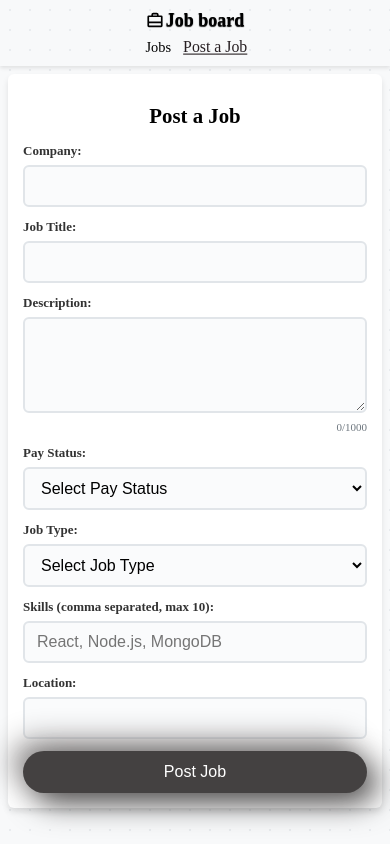
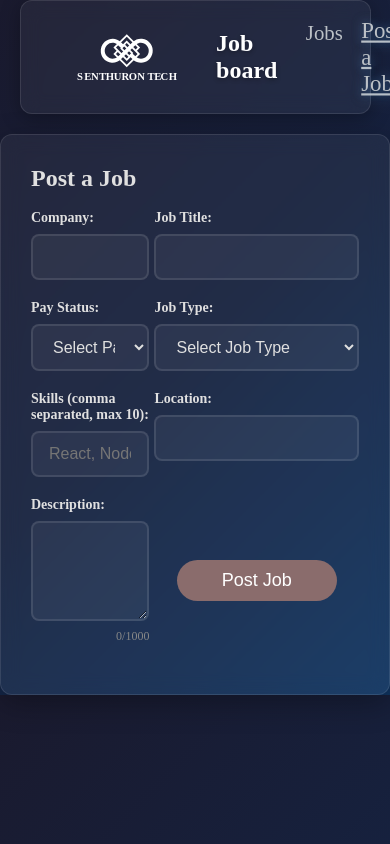
Before and after one commit to aravindh99/job, a React (Vite) app in the folder frontend/: page /jobs/post in a window 390 px wide. Built offline with nearby package versions, Linux system fonts and the light colour scheme; no server answers.

Commit message:
added bg color and css transitions and button gradient colors

```diff
--- a/frontend/package.json
+++ b/frontend/package.json
@@ -12,7 +12,6 @@
   "dependencies": {
     "react": "^19.1.0",
     "react-dom": "^19.1.0",
-    "react-icons": "^5.5.0",
     "react-router-dom": "^7.7.1"
   },
   "devDependencies": {
--- a/frontend/src/Pages/JobForm.jsx
+++ b/frontend/src/Pages/JobForm.jsx
@@ -142,7 +142,7 @@ const JobForm = () => {
         <>
             <Header/>
             <div className="job-form-container">
-                <h1 className="page-title">Post a Job</h1>
+                <h2>Post a Job</h2><br/>
 
             {message && <div className={`message ${message.includes('success') ? 'success' : 'error'}`}>{message}</div>}
 
--- a/frontend/src/components/Header.jsx
+++ b/frontend/src/components/Header.jsx
@@ -1,12 +1,12 @@
 import React from 'react'
 import { NavLink } from 'react-router-dom'
-import { PiSuitcaseSimpleBold } from "react-icons/pi";
+
 
 const Header = () => {
   return (
     <div className='head'>
     <header className="header">
-      <span className="logo"><PiSuitcaseSimpleBold />Job board</span>
+      <span className="logo"><img src="/senthuron.svg" alt="Logo" />Job board</span>
        <nav className="nav">
         <NavLink to="/jobs" end className={({isActive})=> isActive ? "active-nav":"nav-link"}>Jobs</NavLink>
         <NavLink to="/jobs/post" className={({isActive})=> isActive ? "active-nav":"nav-link"}>Post a Job</NavLink>
--- a/frontend/src/index.css
+++ b/frontend/src/index.css
@@ -3,37 +3,46 @@
   margin: 0;
   padding: 0;
   box-sizing: border-box;
+  color: inherit;
 }
 
-html, body, #root {
-  height: 100%;
-  width: 100%;
-  margin: 0;
-  padding: 0;
+*:not(input):not(textarea):not(select) {
+  background-color: transparent;
 }
 
+/* Dark Theme Base */
+html,
 body {
+  background-color: #1a1a2e !important;
+  background: linear-gradient(135deg, #1a1a2e 0%, #16213e 50%, #0f3460 100%) !important;
+  color: #e0e0e0 !important;
+}
 
-    background-color: #f8f9fa;
-    background-image: radial-gradient(circle, #e9ecef 1px, transparent 1px);
-    background-size: 20px 20px;
-}
 
 /* Common Elements */
 .page-title {
-  margin: 20px 0;
+  margin: 20px 90px;
+  color: #ffffff;
+  text-shadow: 0 2px 4px rgba(0, 0, 0, 0.3);
 }
 
 .loading {
   text-align: center;
   padding: 60px 20px;
   font-size: 18px;
-  color: #666;
+  color: #b0b0b0;
+  background: rgba(255, 255, 255, 0.05);
+  border-radius: 12px;
+  backdrop-filter: blur(10px);
+  border: 1px solid rgba(255, 255, 255, 0.1);
 }
 
 .error {
   padding: 20px;
-  color: red;
+  color: #ff6b6b;
+  background: rgba(255, 107, 107, 0.1);
+  border: 1px solid rgba(255, 107, 107, 0.3);
+  border-radius: 8px;
 }
 
 /* Header */
@@ -42,10 +51,19 @@ body {
   display: flex;
   justify-content: space-between;
   align-items: center;
-  box-shadow: 2px 4px 2px rgba(0, 0, 0, 0.1);
+  box-shadow: 0 4px 20px rgba(0, 0, 0, 0.3);
   width: 90%;
+  background: rgba(255, 255, 255, 0.05);
+  backdrop-filter: blur(10px);
+  border: 1px solid rgba(255, 255, 255, 0.1);
+  border-radius: 12px;
 }
 
+.logo img {
+  filter: brightness(0) invert(1);
+  width: 200px;
+  height: 64px;
+}
 .nav {
   display: flex;
   gap: 20px;
@@ -54,17 +72,21 @@ body {
 .nav-link {
   text-decoration: none;
   font-size: 1.3rem;
-  color: #000;
+  color: #e0e0e0;
+  transition: all 0.3s ease;
 }
 
-.active-nav{
+.active-nav {
   font-size: 1.3rem;
   transform: scale(1.1);
-  color: #271f22;
+  color: #64b5f6;
+  text-shadow: 0 0 10px rgba(100, 181, 246, 0.5);
 }
 
 .nav-link:hover {
   transform: scale(1.3);
+  color: #ffffff;
+  text-shadow: 0 0 10px rgba(255, 255, 255, 0.3);
 }
 
 .head {
@@ -75,11 +97,12 @@ body {
 .logo {
   font-size: 24px;
   font-weight: bold;
-  text-shadow: 0 1px 1px;
+  color: #ffffff;
+  text-shadow: 0 2px 4px rgba(0, 0, 0, 0.3);
   display: flex;
   justify-content: center;
   align-items: center;
-  gap: 4px  ;
+  gap: 4px;
   animation: dropIn 2s ease-out forwards;
 }
 
@@ -88,10 +111,12 @@ body {
     transform: translateY(-100px);
     opacity: 0;
   }
+
   60% {
     transform: translateY(20px);
     opacity: 1;
   }
+
   100% {
     transform: translateY(0);
   }
@@ -117,35 +142,51 @@ body {
 }
 
 .job-card {
-  border: 1px solid #ccc;
+  border: 1px solid rgba(255, 255, 255, 0.1);
   padding: 15px;
-  border-radius: 8px;
-  box-shadow: 0 2px 4px rgba(0, 0, 0, 0.1);
+  border-radius: 12px;
+  background: rgba(255, 255, 255, 0.05);
+  backdrop-filter: blur(10px);
+  box-shadow: 0 4px 20px rgba(0, 0, 0, 0.3);
+  transition: all 0.3s ease;
 }
 
 .job-card:hover {
-  transform: translateX(-2px);
-  box-shadow: 0 4px 12px rgba(0, 0, 0, 0.15);
+  transform: translateY(-5px);
+  box-shadow: 0 8px 30px rgba(0, 0, 0, 0.4);
+  background: rgba(255, 255, 255, 0.08);
+  border-color: rgba(255, 255, 255, 0.2);
 }
 
 .job-title {
   margin-bottom: 10px;
   text-decoration: none;
+  color: #ffffff;
+  font-weight: 600;
 }
 
 .job-info {
   margin: 5px 0;
   text-decoration: none;
+  color: #b0b0b0;
+}
+
+.job-info strong {
+  color: #e0e0e0;
 }
 
 .job-date {
   margin: 5px 0;
-  color: #666;
+  color: #888;
 }
 
 .no-jobs {
   text-align: center;
   padding: 40px;
+  color: #b0b0b0;
+  background: rgba(255, 255, 255, 0.05);
+  border-radius: 12px;
+  backdrop-filter: blur(10px);
 }
 
 /* Job Form */
@@ -153,9 +194,11 @@ body {
   max-width: 900px;
   margin: 0 auto;
   padding: 30px;
-  background: white;
+  background: rgba(255, 255, 255, 0.05);
+  backdrop-filter: blur(10px);
+  border: 1px solid rgba(255, 255, 255, 0.1);
   border-radius: 12px;
-  box-shadow: 0 4px 6px rgba(0, 0, 0, 0.1);
+  box-shadow: 0 8px 30px rgba(0, 0, 0, 0.3);
   margin-top: 20px;
 }
 
@@ -163,10 +206,10 @@ body {
   width: 100%;
   display: grid;
   grid-template-areas:
-  "comp tit"
-  "pay job"
-  "skill loc"
-  "des but"
+    "comp tit"
+    "pay job"
+    "skill loc"
+    "des but"
   ;
   column-gap: 5px;
 }
@@ -175,32 +218,38 @@ body {
   margin-bottom: 20px;
   grid-area: comp;
 }
+
 .form-group1 {
   margin-bottom: 20px;
   grid-area: tit;
 }
+
 .form-group2 {
   margin-bottom: 20px;
   grid-area: des;
 }
+
 .form-group3 {
   margin-bottom: 20px;
   grid-area: pay;
 }
+
 .form-group4 {
   margin-bottom: 20px;
   grid-area: job;
 }
+
 .form-group5 {
   margin-bottom: 20px;
   grid-area: skill;
 }
+
 .form-group6 {
   margin-bottom: 20px;
   grid-area: loc;
 }
 
-.apply-button{
+.apply-button {
   grid-area: but;
   align-self: center;
   justify-self: center;
@@ -210,7 +259,7 @@ body {
   display: block;
   margin-bottom: 8px;
   font-weight: 600;
-  color: #333;
+  color: #e0e0e0;
   font-size: 14px;
 }
 
@@ -219,27 +268,28 @@ body {
 .form-select {
   width: 100%;
   padding: 12px 16px;
-  border: 2px solid #e1e5e9;
+  border: 2px solid rgba(255, 255, 255, 0.1);
   border-radius: 8px;
   font-size: 16px;
   transition: border-color 0.3s, box-shadow 0.3s;
-  background-color: #fafbfc;
+  background-color: rgba(255, 255, 255, 0.05);
+  color: #e0e0e0;
 }
 
 .form-input:focus,
 .form-textarea:focus,
 .form-select:focus {
   outline: none;
-  border-color: #bad4f1;
-  box-shadow: 0 0 0 3px rgba(0, 123, 255, 0.1);
-  background-color: white;
+  border-color: #64b5f6;
+  box-shadow: 0 0 0 3px rgba(100, 181, 246, 0.2);
+  background-color: rgba(255, 255, 255, 0.08);
 }
 
 .form-input.error,
 .form-textarea.error,
 .form-select.error {
-  border-color: #dc3545;
-  background-color: #fff5f5;
+  border-color: #ff6b6b;
+  background-color: rgba(255, 107, 107, 0.1);
 }
 
 .form-textarea {
@@ -256,20 +306,20 @@ body {
 }
 
 .message.success {
-  background-color: #d4edda;
-  color: #155724;
-  border: 1px solid #c3e6cb;
+  background-color: rgba(76, 175, 80, 0.1);
+  color: #4caf50;
+  border: 1px solid rgba(76, 175, 80, 0.3);
 }
 
 .message.error {
-  background-color: #f8d7da;
-  color: #721c24;
-  border: 1px solid #f5c6cb;
+  background-color: rgba(255, 107, 107, 0.1);
+  color: #ff6b6b;
+  border: 1px solid rgba(255, 107, 107, 0.3);
 }
 
 .error-message {
   display: block;
-  color: #dc3545;
+  color: #ff6b6b;
   font-size: 12px;
   margin-top: 4px;
   font-weight: 500;
@@ -278,7 +328,7 @@ body {
 .char-count {
   text-align: right;
   font-size: 12px;
-  color: #6c757d;
+  color: #888;
   margin-top: 4px;
 }
 
@@ -292,18 +342,26 @@ body {
 
 .job-details-card {
   border-radius: 20px;
-  border: 1px solid rgba(27, 26, 26, 0.18);
+  border: 1px solid rgba(255, 255, 255, 0.1);
+  background: rgba(255, 255, 255, 0.05);
+  backdrop-filter: blur(10px);
+  box-shadow: 0 8px 30px rgba(0, 0, 0, 0.3);
   padding: 20px;
 }
 
-
 .job-detail {
   margin-bottom: 15px;
+  color: #b0b0b0;
+}
+
+.job-detail strong {
+  color: #e0e0e0;
 }
 
 .job-description {
   margin-top: 5px;
   line-height: 1.6;
+  color: #b0b0b0;
 }
 
 .skills-container {
@@ -312,117 +370,33 @@ body {
 
 .skill-tag {
   display: inline-block;
-
+  background: rgba(100, 181, 246, 0.2);
+  border: 1px solid rgba(100, 181, 246, 0.3);
+  color: #bacede;
   padding: 4px 8px;
   margin: 2px;
   font-size: 14px;
+  border-radius: 12px;
 }
 
 .apply-button {
-  background: #444141;
-  border-radius: 50px;
-  padding: 15px 30px;
+  background: #8a6c6c;
+  border-radius: 30px;
+  padding: 10px 15px;
   border: none;
-  box-shadow:
-    10px 10px 30px #4f4d4d,
-    -10px -10px 30px #8e8b8b;
   transition: all 0.3s ease;
   cursor: pointer;
   color: white;
+  min-width: 160px;
+  font-size: 18px;
 }
+
 .apply-button:hover {
   box-shadow:
     inset 20px 20px 60px #656262,
     inset -20px -20px 60px #ffffff;
 }
-/* ==
-======================================
-   RESPONSIVE DESIGN - MEDIA QUERIES
-======================================== */
 
-/* Large Desktop (1200px and up) */
-@media (min-width: 1200px) {
-  .jobs-container {
-    grid-template-columns: repeat(3, 1fr);
-    max-width: 1200px;
-    margin: 0 auto;
-  }
-
-  .job-form-container {
-    max-width: 800px;
-  }
-
-  .header {
-    width: 95%;
-    max-width: 1200px;
-    margin: 0 auto;
-  }
-}
-
-/* Desktop (992px to 1199px) */
-@media (min-width: 992px) and (max-width: 1199px) {
-  .jobs-container {
-    grid-template-columns: repeat(2, 1fr);
-    padding: 15px;
-  }
-
-  .list {
-    margin-left: 8vh;
-  }
-
-  .job-form-container {
-    max-width: 700px;
-  }
-}
-
-/* Tablet (768px to 991px) */
-@media (min-width: 768px) and (max-width: 991px) {
-  .header {
-    width: 95%;
-    padding: 15px;
-  }
-
-  .nav {
-    gap: 15px;
-  }
-
-  .nav-link, .active-nav {
-    font-size: 1.1rem;
-  }
-
-  .jobs-container {
-    grid-template-columns: repeat(2, 1fr);
-    gap: 15px;
-    padding: 15px;
-  }
-
-  .list {
-    margin-left: 5vh;
-  }
-
-  .job-card {
-    padding: 12px;
-  }
-
-  .job-form-container {
-    margin: 15px;
-    padding: 25px;
-    max-width: 600px;
-  }
-
-  .job-form {
-    grid-template-areas:
-      "comp tit"
-      "pay job"
-      "skill loc"
-      "des des"
-      "but but";
-  }
-
-  .job-details-container {
-    padding: 15px;
-  }
-}
 
 /* Mobile Large (576px to 767px) */
 @media (min-width: 576px) and (max-width: 767px) {
@@ -441,7 +415,8 @@ body {
     gap: 20px;
   }
 
-  .nav-link, .active-nav {
+  .nav-link,
+  .active-nav {
     font-size: 1rem;
   }
 
@@ -478,8 +453,13 @@ body {
     display: block;
   }
 
-  .form-group0, .form-group1, .form-group2,
-  .form-group3, .form-group4, .form-group5, .form-group6 {
+  .form-group0,
+  .form-group1,
+  .form-group2,
+  .form-group3,
+  .form-group4,
+  .form-group5,
+  .form-group6 {
     margin-bottom: 15px;
   }
 
@@ -498,236 +478,13 @@ body {
   }
 }
 
-/* Mobile Small (up to 575px) */
-@media (max-width: 575px) {
-  .header {
-    width: 100%;
-    padding: 10px 12px;
-    flex-direction: column;
-    gap: 8px;
-    box-shadow: 0 2px 4px rgba(0, 0, 0, 0.1);
-  }
 
-  .head {
-    justify-content: flex-start;
-  }
 
-  .logo {
-    font-size: 18px;
-    gap: 2px;
-  }
 
-  .nav {
-    gap: 15px;
-    justify-content: center;
-  }
-
-  .nav-link, .active-nav {
-    font-size: 0.9rem;
-  }
-
-  .page-title {
-    font-size: 1.3rem;
-    margin: 15px 0;
-    text-align: center;
-  }
-
-  .jobs-container {
-    grid-template-columns: 1fr;
-    gap: 10px;
-    padding: 10px;
-  }
-
-  .list {
-    margin-left: 0;
-  }
-
-  .job-card {
-    padding: 12px;
-    border-radius: 6px;
-  }
-
-  .job-card:hover {
-    transform: translateY(-1px);
-  }
-
-  .job-title {
-    font-size: 1rem;
-    margin-bottom: 8px;
-  }
-
-  .job-info {
-    font-size: 0.85rem;
-    margin: 3px 0;
-  }
-
-  .job-form-container {
-    margin: 8px;
-    padding: 15px;
-    border-radius: 6px;
-  }
-
-  .job-form {
-    display: block;
-  }
-
-  .form-group0, .form-group1, .form-group2,
-  .form-group3, .form-group4, .form-group5, .form-group6 {
-    margin-bottom: 12px;
-  }
-
-  .form-label {
-    font-size: 13px;
-    margin-bottom: 6px;
-  }
-
-  .form-input,
-  .form-textarea,
-  .form-select {
-    padding: 10px 12px;
-    font-size: 16px; /* Prevents zoom on iOS */
-    border-radius: 6px;
-  }
-
-  .form-textarea {
-    min-height: 80px;
-  }
-
-  .form-button {
-    width: 100%;
-    height: 45px;
-    font-size: 16px;
-    border-radius: 6px;
-  }
-
-  .char-count {
-    font-size: 11px;
-  }
-
-  .error-message {
-    font-size: 11px;
-  }
-
-  .job-details-container {
-    padding: 10px;
-  }
-
-  .job-details-card {
-    padding: 12px;
-    border-radius: 6px;
-  }
-
-  .job-detail {
-    margin-bottom: 12px;
-    font-size: 0.9rem;
-  }
-
-  .job-description {
-    font-size: 0.85rem;
-    line-height: 1.5;
-  }
-
-  .skill-tag {
-    padding: 3px 6px;
-    font-size: 12px;
-    margin: 1px;
-  }
-
-  .apply-button {
-    width: 100%;
-    padding: 12px;
-    font-size: 16px;
-  }
-
-  .loading, .error {
-    padding: 15px;
-    font-size: 16px;
-  }
-
-  .no-jobs {
-    padding: 30px 15px;
-    font-size: 16px;
-  }
+a {
+  color: #bcc1c6 !important;
 }
 
-/* Extra Small Mobile (up to 375px) */
-@media (max-width: 375px) {
-  .header {
-    padding: 8px 10px;
-  }
-
-  .logo {
-    font-size: 16px;
-  }
-
-  .nav-link, .active-nav {
-    font-size: 0.8rem;
-  }
-
-  .jobs-container {
-    padding: 8px;
-    gap: 8px;
-  }
-
-  .job-card {
-    padding: 10px;
-  }
-
-  .job-form-container {
-    margin: 5px;
-    padding: 12px;
-  }
-
-  .form-input,
-  .form-textarea,
-  .form-select {
-    padding: 8px 10px;
-  }
-
-  .job-details-container {
-    padding: 8px;
-  }
-
-  .job-details-card {
-    padding: 10px;
-  }
+a:visited {
+  color: #99b1bb !important;
 }
-
-/* Landscape Mobile */
-@media (max-height: 500px) and (orientation: landscape) {
-  .header {
-    padding: 8px 15px;
-  }
-
-  .page-title {
-    margin: 10px 0;
-    font-size: 1.2rem;
-  }
-
-  .job-form-container {
-    margin-top: 10px;
-    padding: 15px;
-  }
-
-  .form-group0, .form-group1, .form-group2,
-  .form-group3, .form-group4, .form-group5, .form-group6 {
-    margin-bottom: 10px;
-  }
-}
-
-/* Print Styles */
-@media print {
-  .header, .nav, .form-button, .apply-button {
-    display: none;
-  }
-
-  .job-card, .job-details-card {
-    border: 1px solid #000;
-    break-inside: avoid;
-    margin-bottom: 20px;
-  }
-
-  .page-title {
-    color: #000;
-  }
-}
```
Also changed, not shown: frontend/public/senthuron.svg (added).
